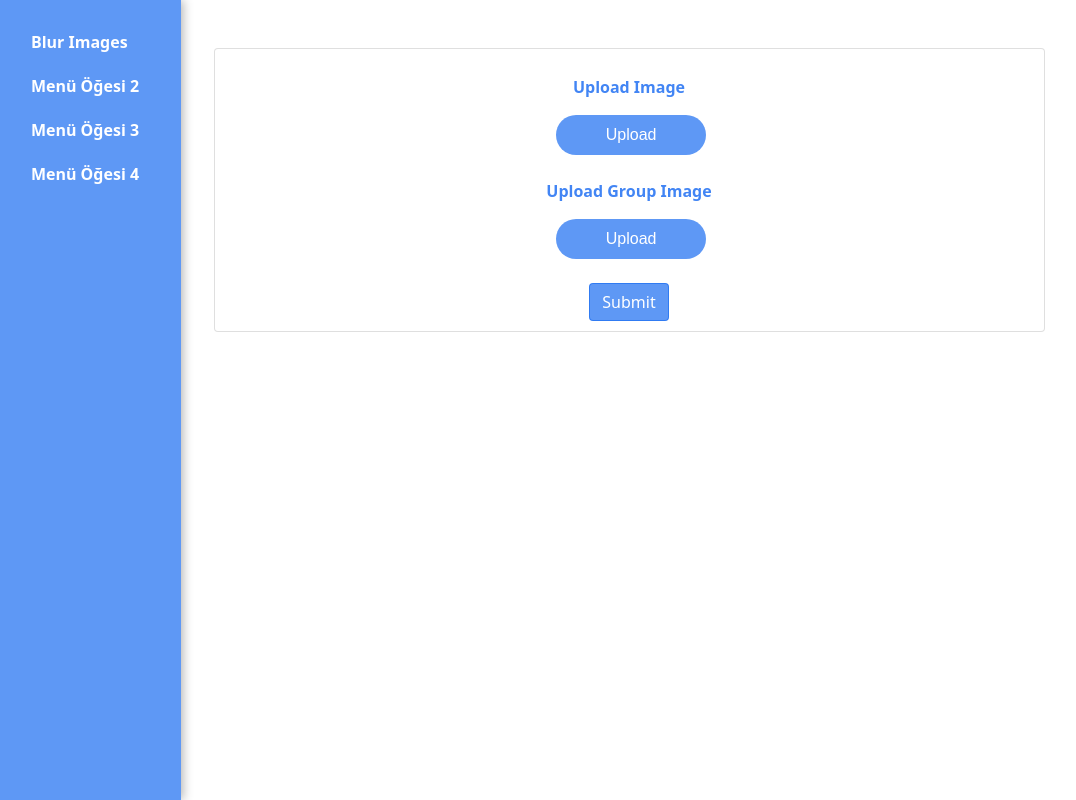
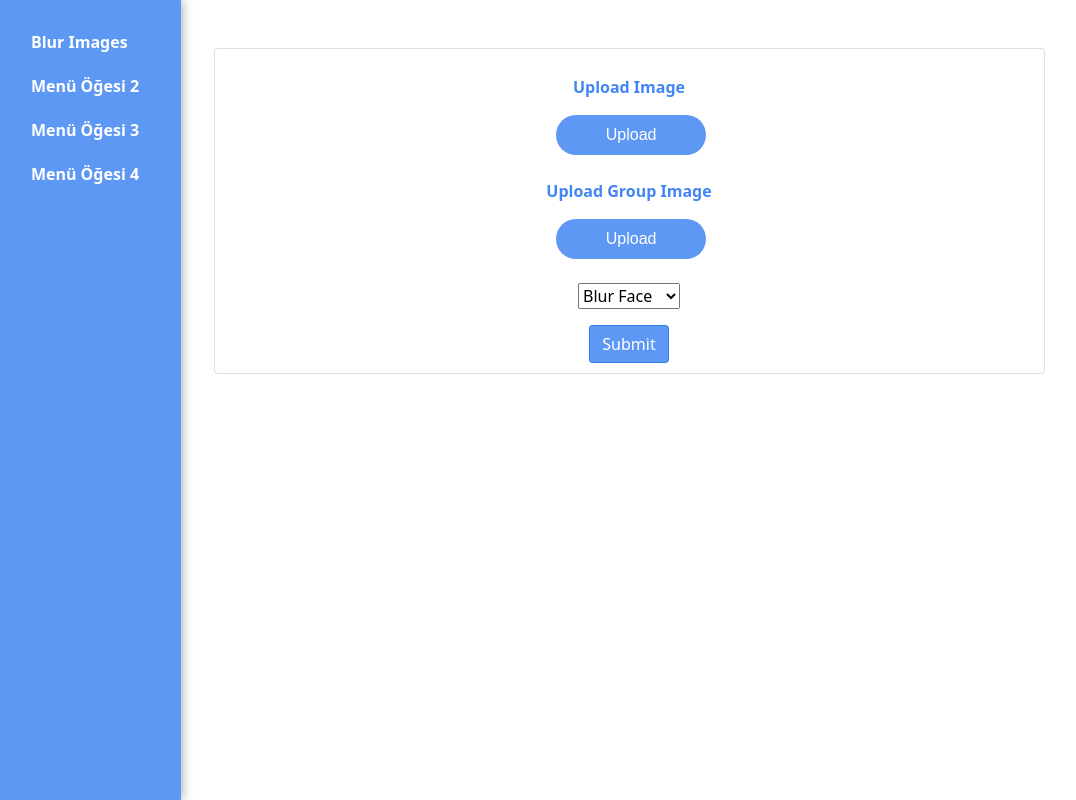
Before and after one commit to ysnarslan/Blurry, a Django app: page / in a window 1280 px wide. Shown: the whole page, without its empty margins (11-1087 px from the left). Run offline with Django 3.2, Linux system fonts and the light colour scheme; some libraries are stand-ins or nearby versions.

Commit message:
Add select area and get select value

```diff
--- a/photos/templates/photos/blur.html
+++ b/photos/templates/photos/blur.html
@@ -54,6 +54,14 @@
                         <div class="form-group m-3">
                             <div id="file-name2" class="title"></div>
                         </div>
+                        <div class="m-3">
+                            <select name="filterSelect" id="filterSelect" >
+                                <option selected value="blurFace">Blur Face</option>
+                                <option value="pixelFace">Pixel Face</option>
+                                <option value="blackFace">Black Face</option>
+                                <option value="emojiFace">Emoji Face</option>
+                            </select>
+                        </div>
 
                         <button type='submit' class="btn btn-blue">Submit</button>
                     </form>
--- a/photos/views.py
+++ b/photos/views.py
@@ -138,12 +138,14 @@ def recognize_faces(image, save_path):
 
 def blurPhoto(request):
     pathList = []
+    select = ""
     if request.method == 'POST':
         data = request.POST
         fs = FileSystemStorage()
 
         images = request.FILES.getlist('image')
         groupPhoto = request.FILES.getlist('groupPhoto')
+        select = request.POST.getlist('filterSelect')
 
         file = fs.save(str(images[0]), images[0])
         images = fs.url(file)
@@ -167,5 +169,5 @@ def blurPhoto(request):
 
 
         if pathList:
-            return render(request, "photos/blur.html", {"photos": pathList})
-    return render(request, 'photos/blur.html', {"photos": pathList})
+            return render(request, "photos/blur.html", {"photos": pathList, "select":select})
+    return render(request, 'photos/blur.html', {"photos": pathList,"select":select})
```
Also changed, not shown: encodings/rdj.json (+1 -1 lines).
